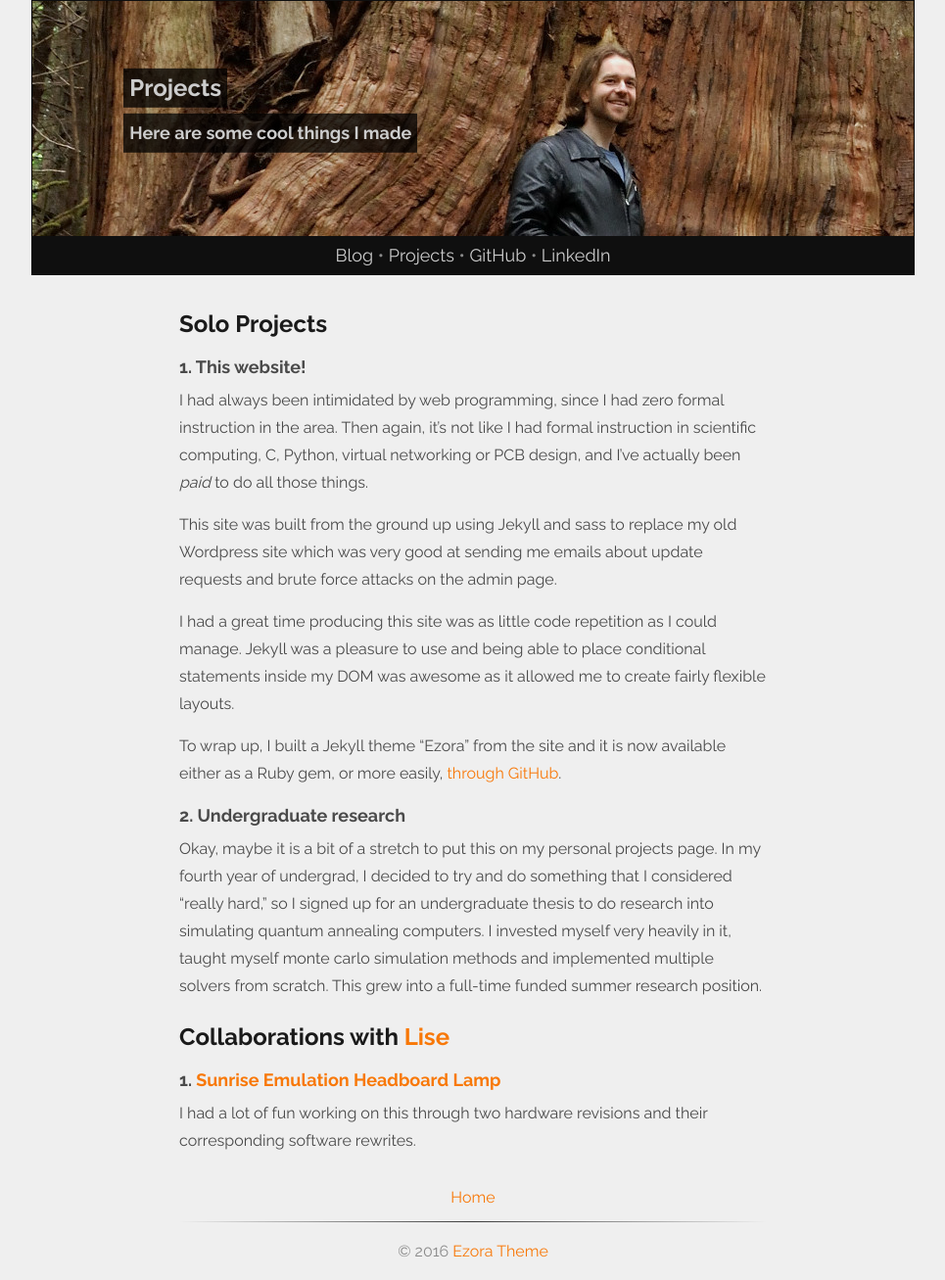
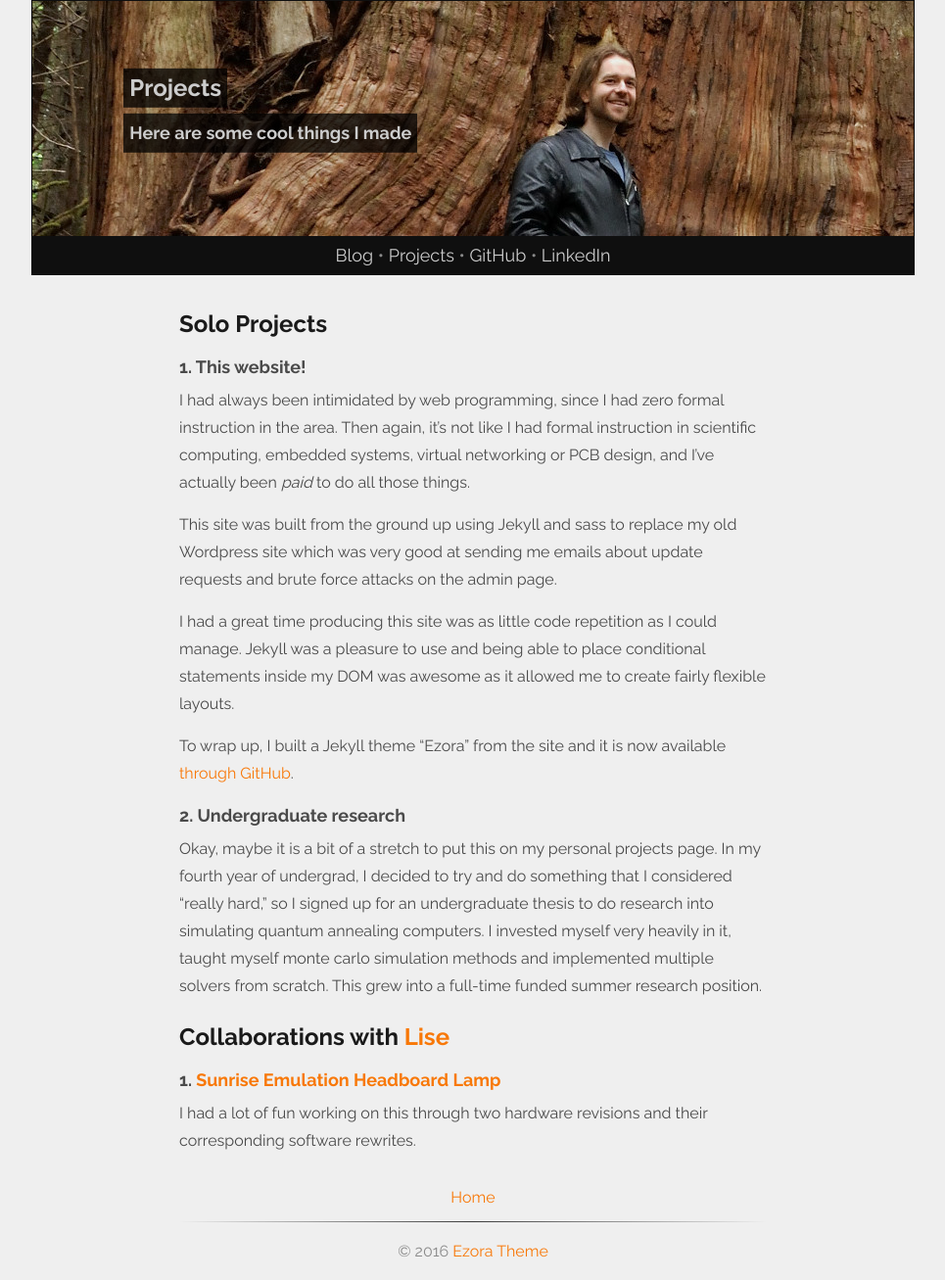
Before and after one commit to ezrasavard/ezrasavard.com, a Jekyll site: the page built from _pages/projects/index.md, in a window 1280 px wide. Shown: the whole page at 98% size, without its empty margins (157-1122 px from the left). Built offline with Jekyll 4.4.1, drawn with Linux system fonts in a browser that asks for light colours.

Commit message:
no more mention of Ruby Gems!

```diff
--- a/_pages/projects/index.md
+++ b/_pages/projects/index.md
@@ -10,13 +10,13 @@ permalink: "/projects/"
 ## 1. This website!
 I had always been intimidated by web programming, since I had zero formal
 instruction in the area. Then again, it's not like I had formal instruction in
-scientific computing, C, Python, virtual networking or PCB design, and I've actually been *paid* to do all those things.
+scientific computing, embedded systems, virtual networking or PCB design, and I've actually been *paid* to do all those things.
 
 This site was built from the ground up using Jekyll and sass to replace my old Wordpress site which was very good at sending me emails about update requests and brute force attacks on the admin page.
 
 I had a great time producing this site was as little code repetition as I could manage. Jekyll was a pleasure to use and being able to place conditional statements inside my DOM was awesome as it allowed me to create fairly flexible layouts.
 
-To wrap up, I built a Jekyll theme "Ezora" from the site and it is now available either as a Ruby gem, or more easily, [through GitHub](http://www.github.com/ezrasavard/ezora-jekyll-theme).
+To wrap up, I built a Jekyll theme "Ezora" from the site and it is now available [through GitHub](http://www.github.com/ezrasavard/ezora-jekyll-theme).
 
 ## 2. Undergraduate research
 Okay, maybe it is a bit of a stretch to put this on my personal projects page.
```
